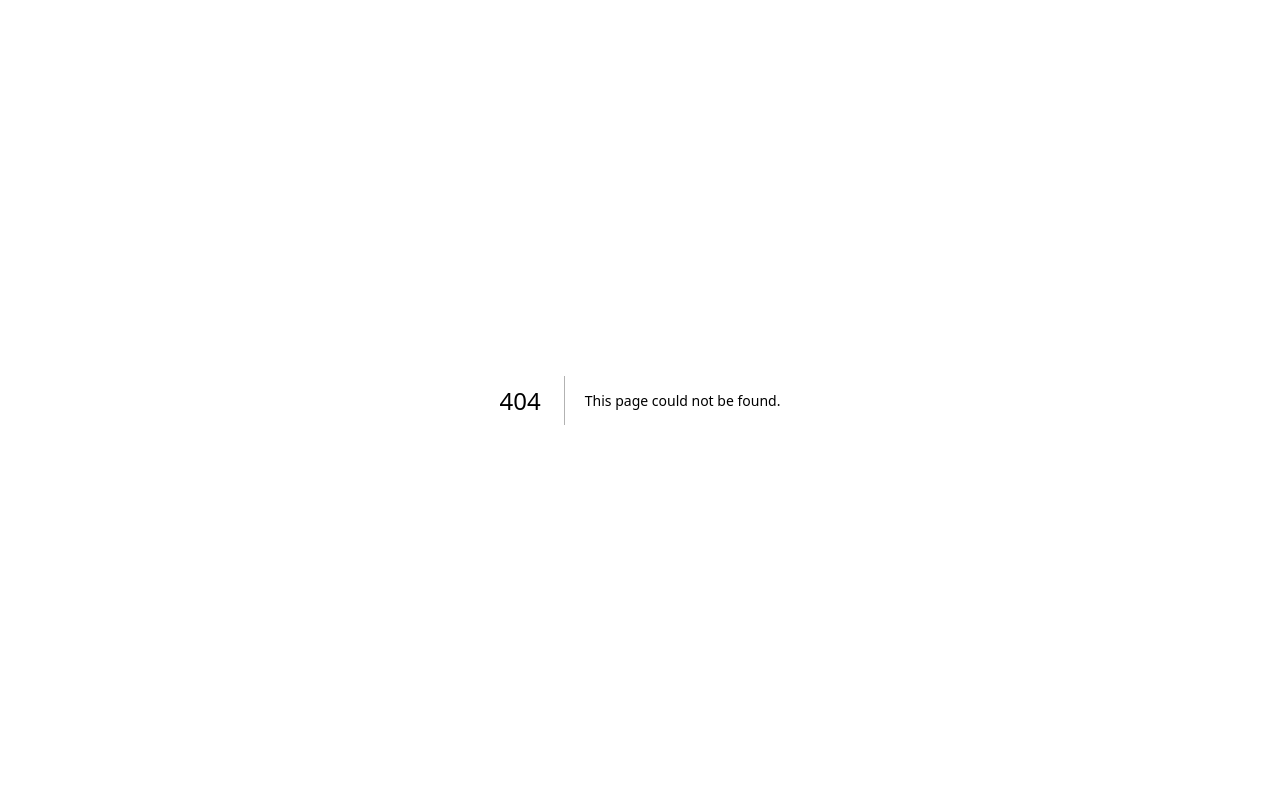
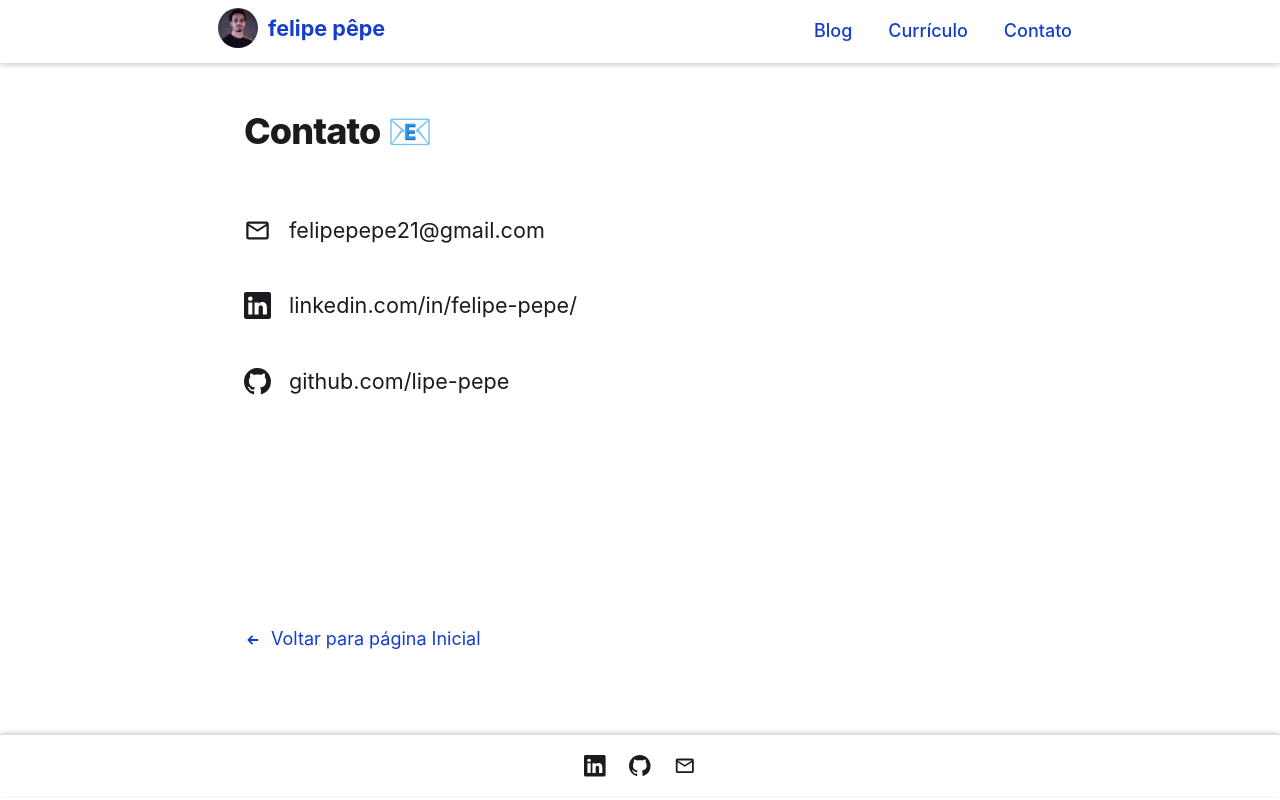
Before and after one commit to lipe-pepe/personal-site, a Next.js app: page /contact in a window 1280 px wide. Before the commit this address had no page. Built offline with nearby package versions, Linux system fonts and the light colour scheme.

Commit message:
Added new contact section

```diff
--- a/components/navbar/Navbar.tsx
+++ b/components/navbar/Navbar.tsx
@@ -41,6 +41,9 @@ const Navbar: React.FC = () => {
           <Link href="/cv">
             <p className={styles.menuButton}>Currículo</p>
           </Link>
+          <Link href="/contact">
+            <p className={styles.menuButton}>Contato</p>
+          </Link>
         </div>
       </div>
 
@@ -53,6 +56,9 @@ const Navbar: React.FC = () => {
           <Link href="/cv">
             <p className={styles.menuButton}>Currículo</p>
           </Link>
+          <Link href="/contact">
+            <p className={styles.menuButton}>Contato</p>
+          </Link>
         </div>
       )}
     </div>
--- a/components/timelineItem/TimelineItem.tsx
+++ b/components/timelineItem/TimelineItem.tsx
@@ -27,6 +27,7 @@ export const TimelineItem: React.FC<TimelineItemProps> = ({
             src={`/images/${image}`}
             className={utilStyles.borderCircle}
             layout="fill"
+            objectFit="cover"
             alt={image}
           />
         </div>
--- /dev/null
+++ b/pages/contact/index.tsx
@@ -0,0 +1,56 @@
+import Head from "next/head";
+import Link from "next/link";
+
+import { BsGithub } from "react-icons/bs";
+import { BsLinkedin } from "react-icons/bs";
+import { MdOutlineEmail } from "react-icons/md";
+
+import Layout, { siteTitle } from "../../components/layout";
+
+import utilStyles from "../../styles/utils.module.css";
+
+import { HiArrowSmLeft } from "react-icons/hi";
+
+export default function Contact() {
+  return (
+    <Layout>
+      <Head>
+        <title>Blog | {siteTitle}</title>
+      </Head>
+      <h2 className={utilStyles.headingXl}>Contato 📧</h2>
+      <br />
+      <div className={utilStyles.section}>
+        <div className={utilStyles.flexCol}>
+          <a href="mailto:felipepepe21@gmail.com" target="_blank">
+            <div className={utilStyles.flexRow}>
+              <MdOutlineEmail className={utilStyles.icon} />
+              <p className={utilStyles.paragraphLg}>felipepepe21@gmail.com</p>
+            </div>
+          </a>
+          <a href="https://www.linkedin.com/in/felipe-pepe/" target="_blank">
+            <div className={utilStyles.flexRow}>
+              <BsLinkedin className={utilStyles.icon} />
+              <p className={utilStyles.paragraphLg}>
+                linkedin.com/in/felipe-pepe/
+              </p>
+            </div>
+          </a>
+          <a href="https://github.com/lipe-pepe" target="_blank">
+            <div className={utilStyles.flexRow}>
+              <BsGithub className={utilStyles.icon} />
+              <p className={utilStyles.paragraphLg}>github.com/lipe-pepe</p>
+            </div>
+          </a>
+        </div>
+      </div>
+
+      <br />
+      <Link href={"/"}>
+        <div className={utilStyles.back}>
+          <HiArrowSmLeft />
+          <p className={utilStyles.link}>Voltar para página Inicial</p>
+        </div>
+      </Link>
+    </Layout>
+  );
+}
--- a/pages/cv/index.tsx
+++ b/pages/cv/index.tsx
@@ -157,7 +157,7 @@ export default function Curriculum() {
       <br />
       <Timeline title="Experiência Profissional" items={experience}></Timeline>
 
-      <Timeline title="Formação Acadêmica 🎓" items={academic}></Timeline>
+      <Timeline title="Formação Acadêmica" items={academic}></Timeline>
 
       <Timeline title="Destaques" items={prizes}></Timeline>
 
@@ -165,8 +165,8 @@ export default function Curriculum() {
       <div className={styles.separator} />
       <ul>
         <li className={styles.list}>
-          <b>Linguagens de programação:</b> JavaScript, Ruby, HTML, CSS, Python,
-          C, C#, C++, Java{" "}
+          <b>Linguagens de programação:</b> JavaScript, TypeScript, Ruby, HTML,
+          CSS, Python, C, C#, C++, Java{" "}
         </li>
         <li className={styles.list}>
           <b>Frameworks:</b> ReactJS, NextJS, Ruby on Rails
--- a/pages/posts/index.tsx
+++ b/pages/posts/index.tsx
@@ -28,6 +28,7 @@ export default function Posts({
       </Head>
       <h2 className={utilStyles.headingXl}>Blog 📰</h2>
       <br />
+      <div className={utilStyles.section}>
         <p>
           Aqui você pode ler sobre diversos temas relacionados a tecnologia e
           desenvolvimento, abordados de uma forma super simples e descomplicada!
@@ -42,6 +43,7 @@ export default function Posts({
             ></PostCard>
           ))}
         </ul>
+      </div>
       <Link href={"/"}>
         <div className={utilStyles.back}>
           <HiArrowSmLeft />
--- a/styles/utils.module.css
+++ b/styles/utils.module.css
@@ -1,3 +1,33 @@
+.flexCol {
+  display: flex;
+  flex-direction: column;
+  gap: 1rem;
+}
+
+.flexRow {
+  display: flex;
+  flex-direction: row;
+  align-items: center;
+  gap: 1rem;
+}
+
+.section {
+  min-height: calc(100vh - 23.5rem);
+}
+
+.icon {
+  color: #1a1b1f;
+  transition: color 0.3s ease;
+  transition: 0.3s ease;
+  width: 1.5rem;
+  height: 1.5rem;
+}
+
+.icon:hover {
+  color: #153dcf;
+  transform: scale(1.1);
+}
+
 .heading2Xl {
   font-size: 2.5rem;
   line-height: 1.2;
```
Also changed, not shown: pages/index.tsx (+31 -0 lines), public/images/anglo.jpg. Lines whose indentation alone changed are shown as unchanged.
